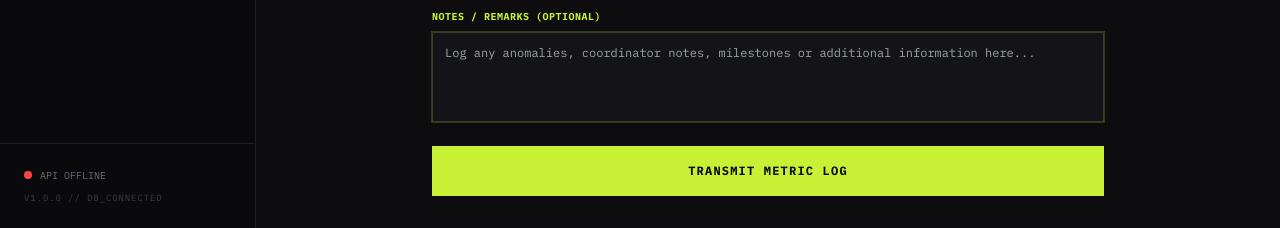
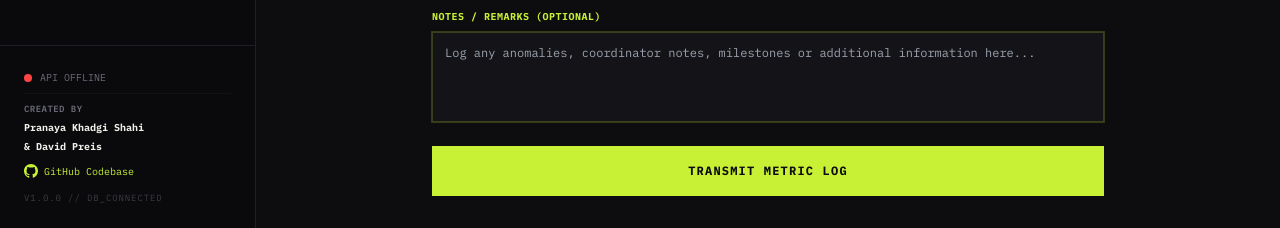
Before and after one commit to pranayakhadgi/metric.log, a React (Vite) app in the folder client/: page /submit in a window 1280 px wide. Shown: the part 575-803 px from the top of the page. Built offline with nearby package versions, Linux system fonts and the light colour scheme; no server answers.

Commit message:
feat(credits): update credit styling to font-mono for dashboard visibility

```diff
--- a/client/src/api/reports.js
+++ b/client/src/api/reports.js
@@ -30,10 +30,20 @@
 }
 
 export async function submitReport(reportData) {
+
+  //retrieve saved passcode or ask for it
+  let passcode = localStorage.getItem('secret_passcode');
+  if (!passcode) {
+    passcode = prompt('Please enter the team submission passcode:');
+    if (passcode) {
+      localStorage.setItem('secret_passcode', passcode);
+    }
+  }
   const res = await fetch(`${BASE_URL}/reports`, {
     method: 'POST',
     headers: {
       'Content-Type': 'application/json',
+      'X-Passcode': passcode || '',
     },
     body: JSON.stringify({
       site_id: Number(reportData.site_id),
@@ -50,6 +60,10 @@
   });
 
   if (!res.ok) {
+    if (res.status === 401) {
+      //clear the invalid passcode so the user gets prompted next time
+      localStorage.removeItem('secret_passcode');
+    }
     const errData = await res.json().catch(() => ({}));
     throw new Error(errData.error || `HTTP error ${res.status}: Failed to submit report`);
   }
--- a/client/src/components/layout/PageShell.jsx
+++ b/client/src/components/layout/PageShell.jsx
@@ -78,11 +78,30 @@
 
         {/* Footer info */}
         <div className="p-6 border-t border-borderColor hidden md:block">
-          <div className="flex items-center space-x-2 text-[10px] text-textMuted">
+          <div className="flex items-center space-x-2 text-[10px] text-textMuted mb-2">
             <span className={`w-2 h-2 rounded-full ${isOperational ? 'bg-success animate-pulse' : 'bg-danger'}`} />
             <span>API {isOperational ? 'OPERATIONAL' : 'OFFLINE'}</span>
           </div>
-          <p className="text-[9px] text-textMuted/50 mt-2 font-mono uppercase tracking-widest">
+
+          <div className="pt-2 border-t border-borderColor/40 flex flex-col space-y-1">
+            <span className="text-[9px] text-textMuted uppercase font-semibold tracking-wider">Created By</span>
+            <span className="text-[10px] text-textPrimary font-mono font-bold">Pranaya Khadgi Shahi</span>
+            <span className="text-[10px] text-textPrimary font-mono font-bold">&amp; David Preis</span>
+
+            <a
+              href="https://github.com/pranayakhadgi/metric.log"
+              target="_blank"
+              rel="noopener noreferrer"
+              className="flex items-center space-x-1.5 text-[10px] text-accent hover:underline pt-1.5"
+            >
+              <svg className="w-3.5 h-3.5 fill-current" viewBox="0 0 24 24">
+                <path d="M12 0c-6.626 0-12 5.373-12 12 0 5.302 3.438 9.8 8.207 11.387.599.111.793-.261.793-.577v-2.234c-3.338.726-4.033-1.416-4.033-1.416-.546-1.387-1.333-1.756-1.333-1.756-1.089-.745.083-.729.083-.729 1.205.084 1.839 1.237 1.839 1.237 1.07 1.834 2.807 1.304 3.492.997.107-.775.418-1.305.762-1.604-2.665-.305-5.467-1.334-5.467-5.931 0-1.311.469-2.381 1.236-3.221-.124-.303-.535-1.524.117-3.176 0 0 1.008-.322 3.301 1.23.957-.266 1.983-.399 3.003-.404 1.02.005 2.047.138 3.006.404 2.291-1.552 3.297-1.23 3.297-1.23.653 1.653.242 2.874.118 3.176.77.84 1.235 1.911 1.235 3.221 0 4.609-2.807 5.624-5.479 5.921.43.372.823 1.102.823 2.222v3.293c0 .319.192.694.801.576 4.765-1.589 8.199-6.086 8.199-11.386 0-6.627-5.373-12-12-12z"/>
+              </svg>
+              <span>GitHub Codebase</span>
+            </a>
+          </div>
+
+          <p className="text-[9px] text-textMuted/50 mt-3 font-mono uppercase tracking-widest">
             v1.0.0 // DB_CONNECTED
           </p>
         </div>
```
Also changed, not shown: 2 other files (tests, documents, lock files or other folders).
